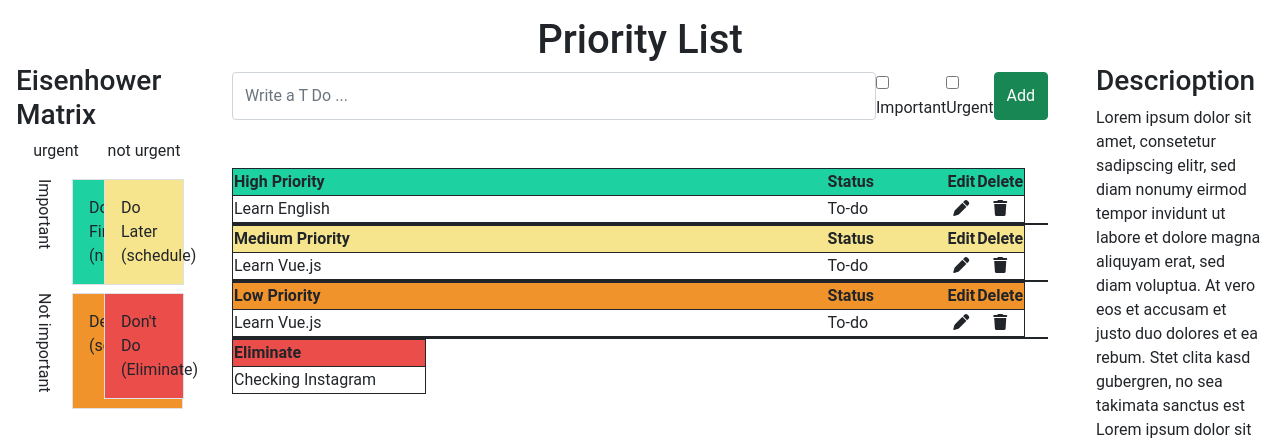
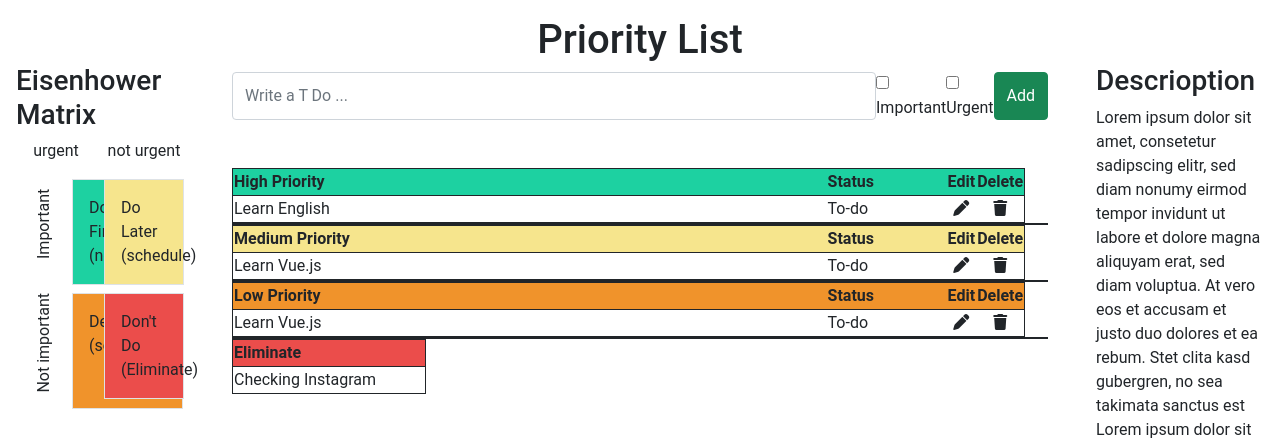
Before and after one commit to niludev/priorities, a Vue app: page / in a window 1280 px wide. Shown: the top 443 px of the page. Built offline with nearby package versions, Linux system fonts and the light colour scheme.

Commit message:
edited style

```diff
--- a/src/components/eisenhower-matrix.vue
+++ b/src/components/eisenhower-matrix.vue
@@ -4,24 +4,27 @@
 
     <div>
       <div class="row g-2">
-        <div class="col-6 ">
+
+        <div class="col-6">
           <p class="text-center">urgent</p>
-
           <div class="d-flex">
-              <p style="writing-mode: vertical-lr; ">Important</p>
+              <p style="text-align: center; writing-mode: vertical-rl; transform: rotate(180deg);">Important</p>
               <div class="p-3 border bg-success">Do First (now)</div>
           </div>
         </div>
-        <div class="col-6">
+
+        <div class="col-6 ">
           <p class="text-center">not urgent</p>
           <div class="p-3 border bg-warning">Do Later (schedule)</div>
         </div>
+
         <div class="col-6">
            <div class="d-flex">
-                <p style="writing-mode: vertical-lr">Not important</p>
+                <p style="text-align: center; writing-mode: vertical-rl; transform: rotate(180deg);">Not important</p>
           <div class="p-3 border bg-primary">Delegate (sombody)</div>
            </div>
         </div>
+
         <div class="col-6">
           <div class="p-3 border bg-danger">Don't Do (Eliminate)</div>
         </div>
```
